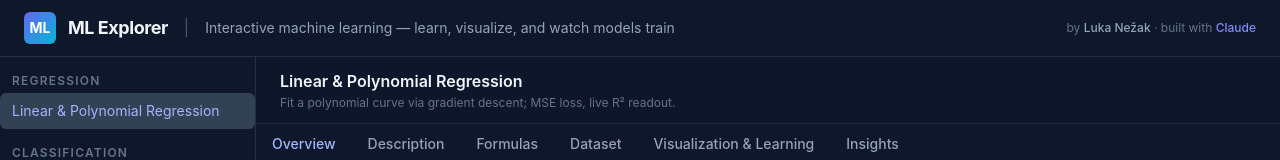
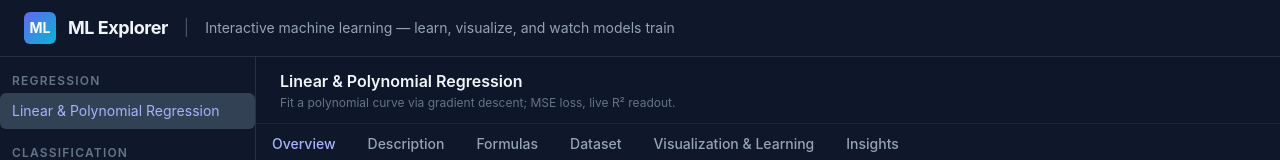
Before and after one commit to ln5lukanezak/vc, a React (Vite) app: page / in a window 1280 px wide. Shown: the top 160 px of the page. Built offline with nearby package versions, Linux system fonts and the light colour scheme.

Commit message:
Revert "Add author attribution to app header"
This reverts commit 1131723dcb57c6e17a29dd1cee7ad26f9195ce14.

```diff
--- a/src/App.tsx
+++ b/src/App.tsx
@@ -123,14 +123,6 @@ export default function App() {
 
         {/* Spacer */}
         <div className="flex-1" />
-
-        {/* Attribution */}
-        <p className="hidden sm:block text-xs text-slate-500 shrink-0">
-          by{' '}
-          <span className="text-slate-400 font-medium">Luka Nežak</span>
-          {' · '}built with{' '}
-          <span className="text-indigo-400 font-medium">Claude</span>
-        </p>
       </header>
 
       {/* ── Body: sidebar + content ── */}
```
